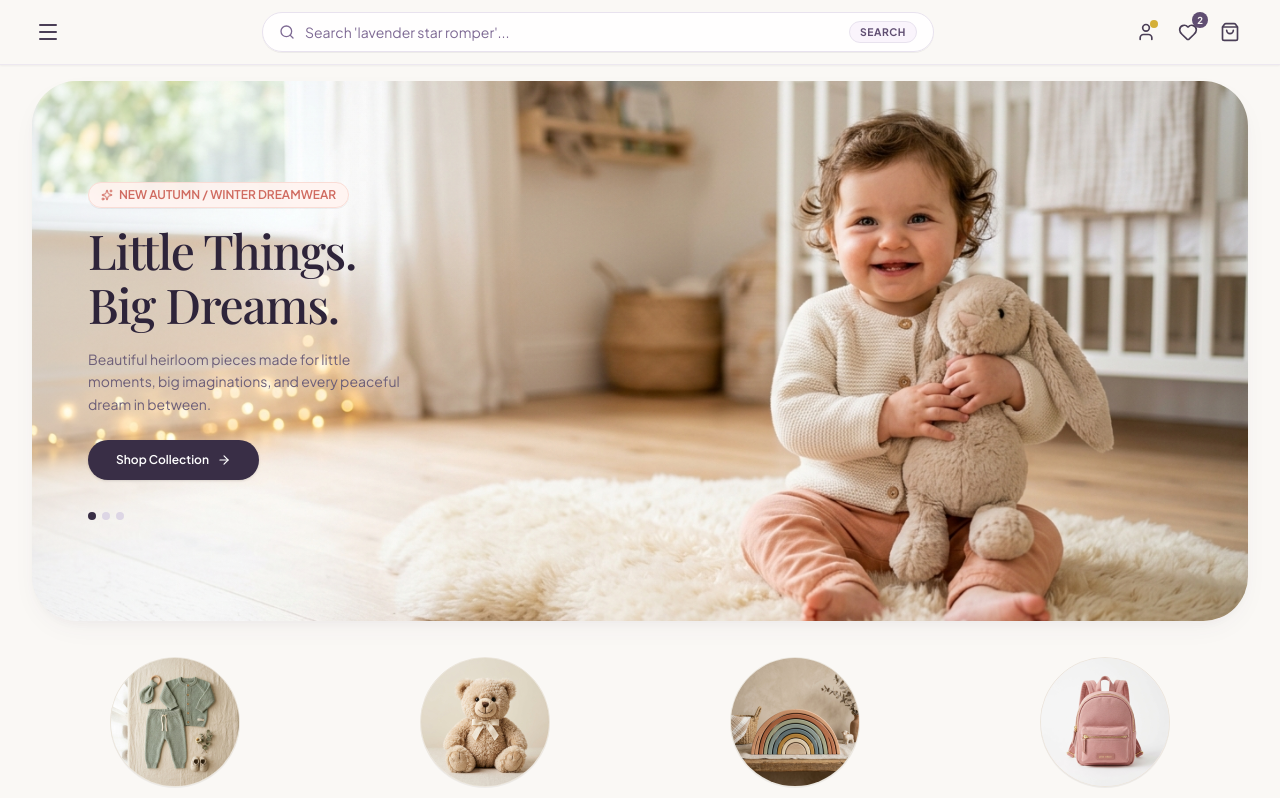
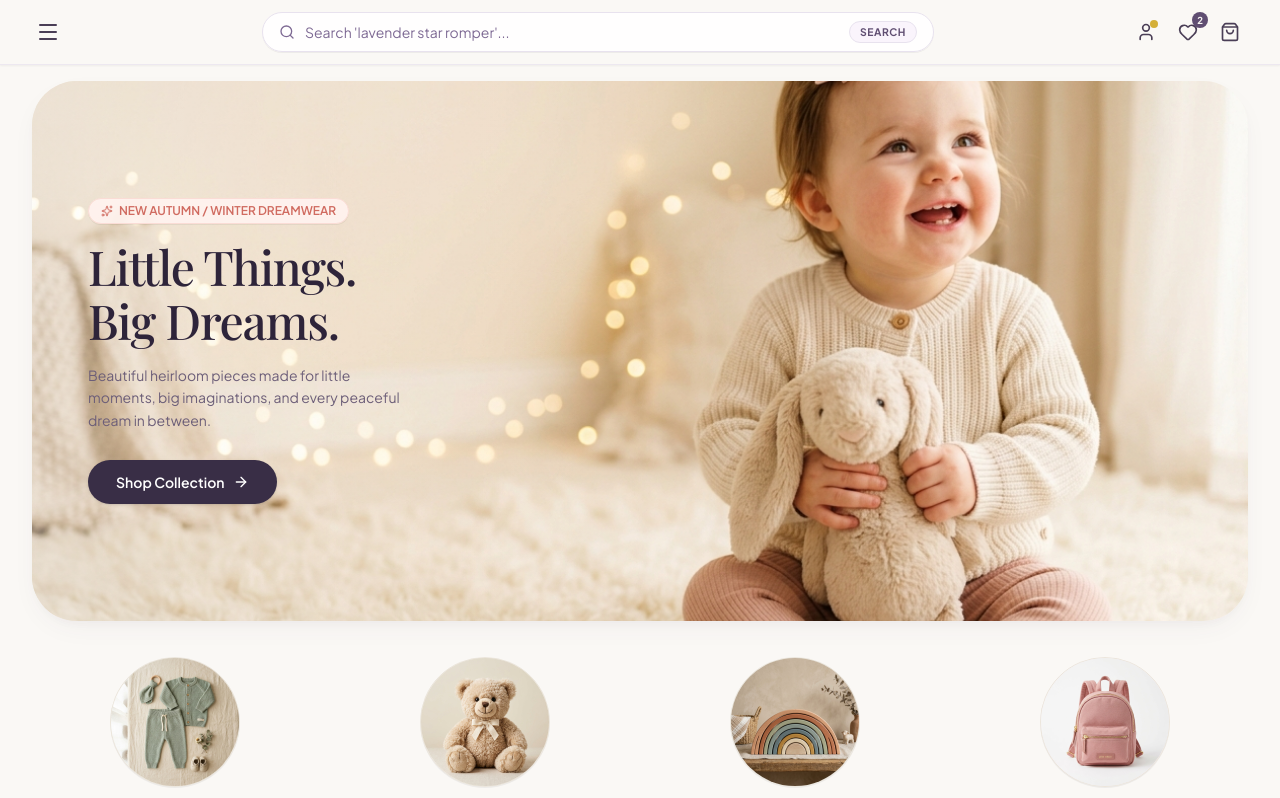
Before and after one commit to NIKITNEUPANE/little-dreamers-club, a Next.js app: page / in a window 1280 px wide. Shown: the top 798 px of the page. Built offline with nearby package versions, Linux system fonts and the light colour scheme; no server answers; the database is empty; a web font is replaced by a local one.

Commit message:
fix: hero section exact reference baby photo without seam, removed dots, and perfected gradient

```diff
--- a/components/home/HeroSection.tsx
+++ b/components/home/HeroSection.tsx
@@ -101,21 +101,14 @@
             </p>
 
             {/* CTA Button */}
-            <div className="pt-1.5 sm:pt-2">
+            <div className="pt-2 sm:pt-3">
               <Link
                 href={data.primary_cta_link}
-                className="inline-flex items-center gap-2 px-6 py-2.5 sm:px-7 sm:py-3 rounded-full bg-[#392E46] hover:bg-[#281F33] text-white text-xs font-semibold shadow-sm transition-all hover:scale-[1.02]"
+                className="inline-flex items-center gap-2 px-6 py-2.5 sm:px-7 sm:py-3 rounded-full bg-[#392E46] hover:bg-[#281F33] text-white text-xs sm:text-sm font-semibold shadow-sm transition-all hover:scale-[1.02]"
               >
                 <span>{data.primary_cta_text}</span>
-                <ArrowRight className="w-3.5 h-3.5" />
+                <ArrowRight className="w-3.5 h-3.5 sm:w-4 sm:h-4" />
               </Link>
-            </div>
-
-            {/* Carousel Dots Indicator */}
-            <div className="pt-2 sm:pt-4 flex items-center gap-1.5">
-              <span className="w-2 h-2 rounded-full bg-[#392E46]" />
-              <span className="w-2 h-2 rounded-full bg-[#DDD6E5]" />
-              <span className="w-2 h-2 rounded-full bg-[#DDD6E5]" />
             </div>
           </div>
         </div>
```
Also changed, not shown: public/images/hero-lifestyle.jpg.
